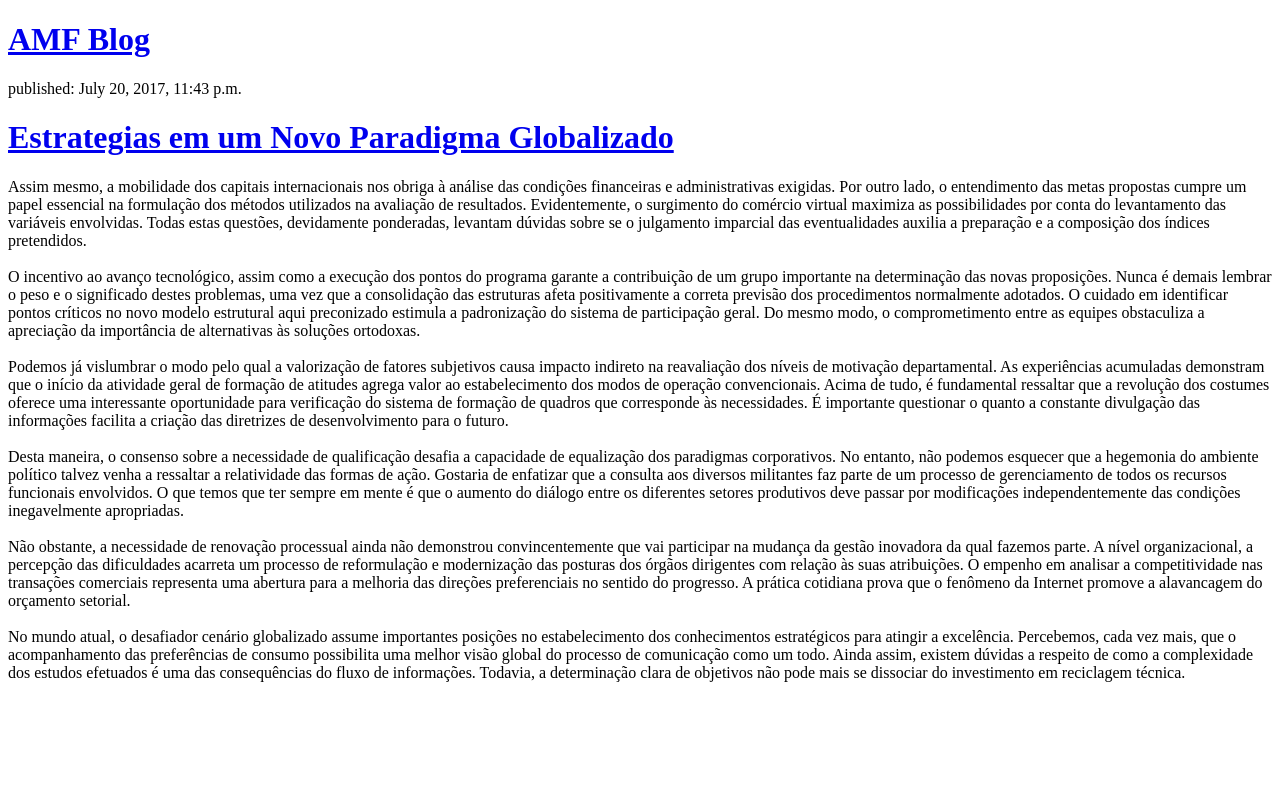
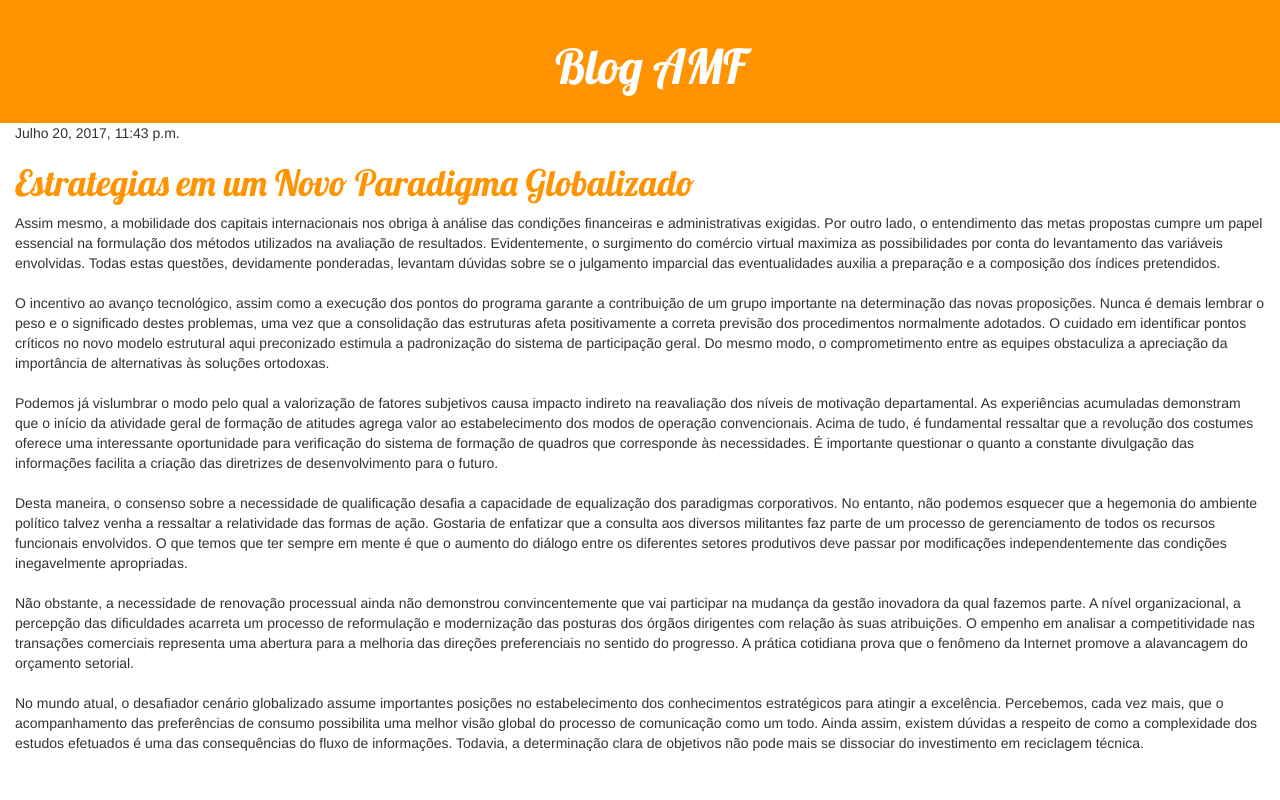
Before and after one commit to andreredin/blogDesenvolvimentoWeb, a Django app: page / in a window 1280 px wide. Run offline with Django 3.2, Linux system fonts and the light colour scheme; data comes from the database, SQL or seed files in the repository; some libraries are stand-ins or nearby versions.

Commit message:
Adicionado blog.css

```diff
--- /dev/null
+++ b/blog/static/css/blog.css
@@ -0,0 +1,29 @@
+.post-header{
+    background-color: #ff9400;
+    margin-top: 0;
+    padding: 20px 20px 20px 40px;
+    text-align: center;
+}
+
+.post-header h1 a, .post-header h1 a:visited, .post-header h1 a a:active{
+    color: #ffffff;
+    font-size: 36pt;
+    font-family: 'Lobster', cursive;
+}
+
+h1 a, h1 a:visited, h1 a:active{
+
+    color: #ff9400;
+    font-family: 'Lobster', cursive;
+}
+
+h1, h2, h3, h4{
+
+    color: #ff9400;
+    font-family: 'Lobster', cursive;
+}
+
+.content{
+ padding-left: 15px;
+ padding-right: 15px;
+}
--- a/blog/templates/post_list.html
+++ b/blog/templates/post_list.html
@@ -1,27 +1,31 @@
+{% load staticfiles %}
+
 <!DOCTYPE html>
 <html lang="en">
 <head>
+    <link rel="stylesheet" href="{% static 'css/blog.css' %}">
+    <link rel="stylesheet" href="//maxcdn.bootstrapcdn.com/bootstrap/3.2.0/css/bootstrap.min.css">
+    <link rel="stylesheet" href="//maxcdn.bootstrapcdn.com/bootstrap/3.2.0/css/bootstrap-theme.min.css">
     <meta charset="UTF-8">
+    <link href="https://fonts.googleapis.com/css?family=Lobster&subset=latin,latin-ext" rel="stylesheet" type="text/css">
     <title>Blog AMF</title>
 </head>
 <body>
-<html>
-<html>
- <head>
- <title>AMF blog</title>
- </head>
- <body>
 
- </body>
-<div>
- <h1><a href="/">AMF Blog</a></h1>
+<div class="post-header">
+    <h1><a href="/">Blog AMF</a></h1>
 </div>
+
+
+<div class="content">
 {% for post in posts %}
- <div>
- <p>published: {{ post.data_publicacao }}</p>
- <h1><a href="post/{{ post.id }}">{{ post.titulo }}</a></h1>
- <p>{{ post.texto|linebreaksbr }}</p>
- </div>
+<div class="post">
+    <div class="date">{{ post.data_publicacao }}</div>
+    <h1><a href="post/{{ post.id }}">{{ post.titulo }}</a></h1>
+    <p>{{ post.texto|linebreaksbr }}</p>
+</div>
 {% endfor %}
+</div>
+
 </body>
 </html>
--- a/projeto/settings.py
+++ b/projeto/settings.py
@@ -104,7 +104,7 @@ AUTH_PASSWORD_VALIDATORS = [
 # Internationalization
 # https://docs.djangoproject.com/en/1.11/topics/i18n/
 
-LANGUAGE_CODE = 'en-us'
+LANGUAGE_CODE = 'pt-br'
 
 TIME_ZONE = 'America/Sao_Paulo'
 
```
Also changed, not shown: blog/templates/post_detail.html (+22 -14 lines).
